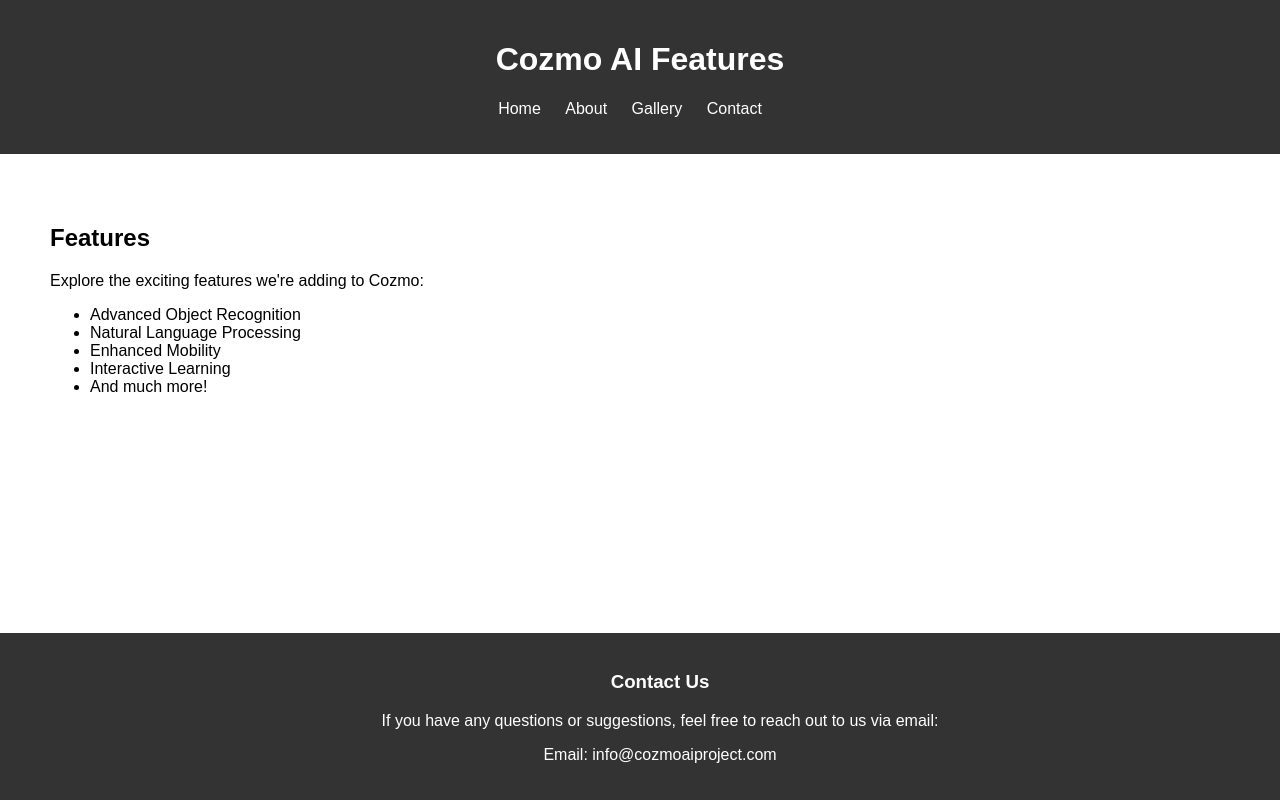
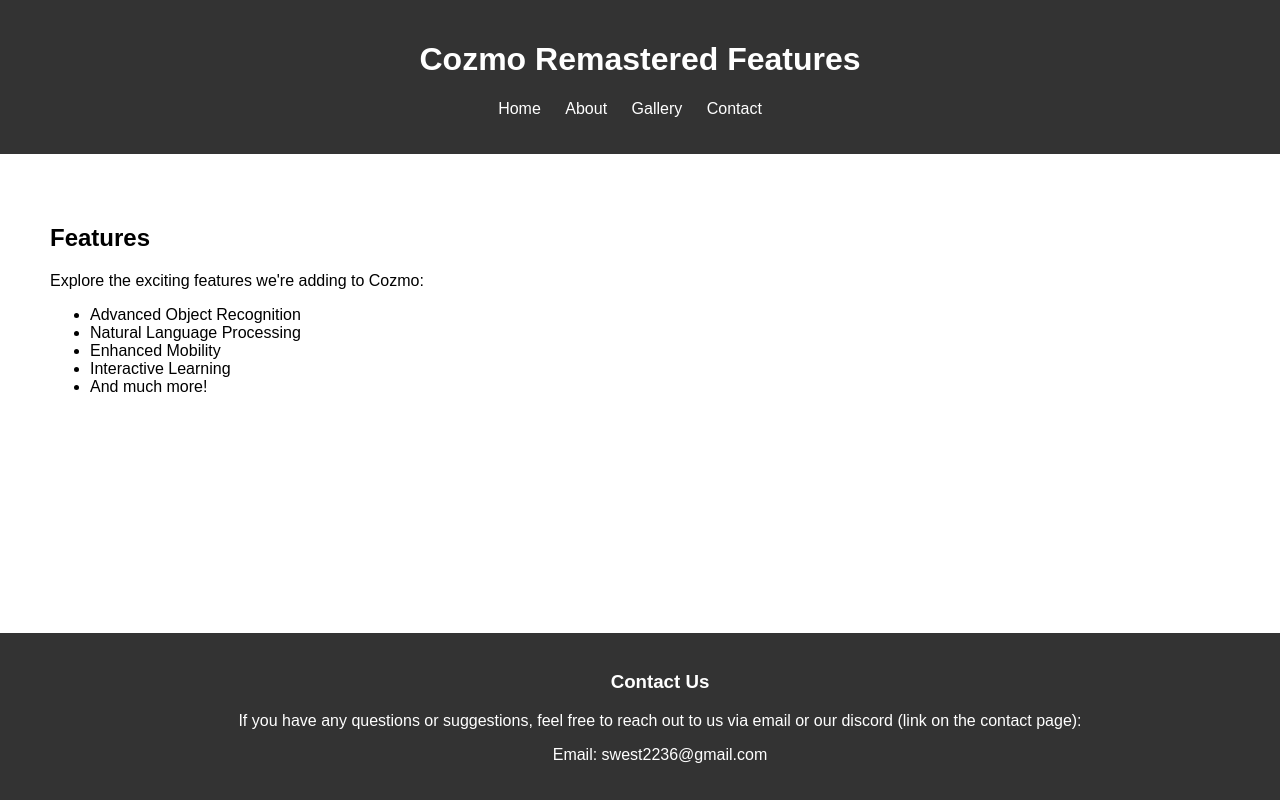
Before and after one commit to cozmo14047/cozmo14047.github.io, a plain HTML site: page features.html in a window 1280 px wide. Drawn offline with Linux system fonts and the light colour scheme.

Commit message:
Update features.html

```diff
--- a/features.html
+++ b/features.html
@@ -3,14 +3,14 @@
 <head>
     <meta charset="UTF-8">
     <meta name="viewport" content="width=device-width, initial-scale=1.0">
-    <title>Cozmo AI Features</title>
+    <title>Cozmo AI Remastered</title>
     <!-- Link to the CSS file -->
     <link rel="stylesheet" href="main.css">
 </head>
 <body>
 
 <header>
-    <h1>Cozmo AI Features</h1>
+    <h1>Cozmo Remastered Features</h1>
     <nav>
         <ul>
             <li><a href="index.html">Home</a></li>
@@ -18,7 +18,7 @@
             <li><a href="gallery.html">Gallery</a></li>
             <li><a href="contact.html">Contact</a></li>
             <li id="codeTab" class="hidden"><a href="code.html">Code</a></li> <!-- Hidden tab for code -->
-            <li id="installTab" class="hidden"><a href="install.html">How to Install</a></li> <!-- Hidden tab for installation -->
+            <li id="installTab" class="hidden"><a href="install.html">Installation</a></li> <!-- Hidden tab for installation -->
         </ul>
     </nav>
 </header>
@@ -37,8 +37,8 @@
 
 <footer id="contact">
     <h3>Contact Us</h3>
-    <p>If you have any questions or suggestions, feel free to reach out to us via email:</p>
-    <p>Email: info@cozmoaiproject.com</p>
+    <p>If you have any questions or suggestions, feel free to reach out to us via email or our discord (link on the contact page):</p>
+    <p>Email: swest2236@gmail.com</p>
 </footer>
 
 <!-- JavaScript for Countdown Timer -->
```
